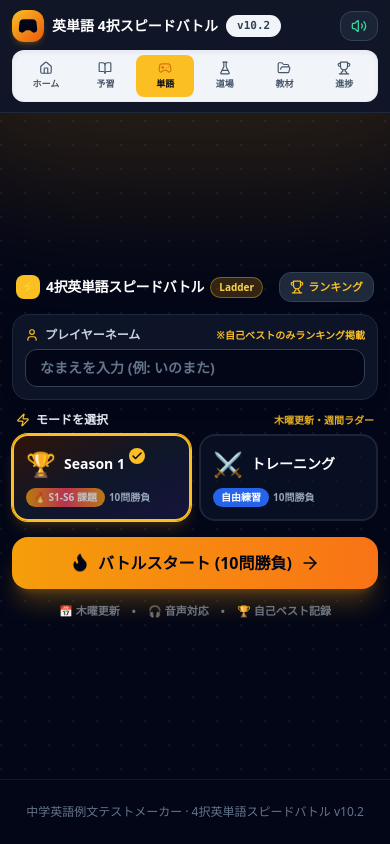
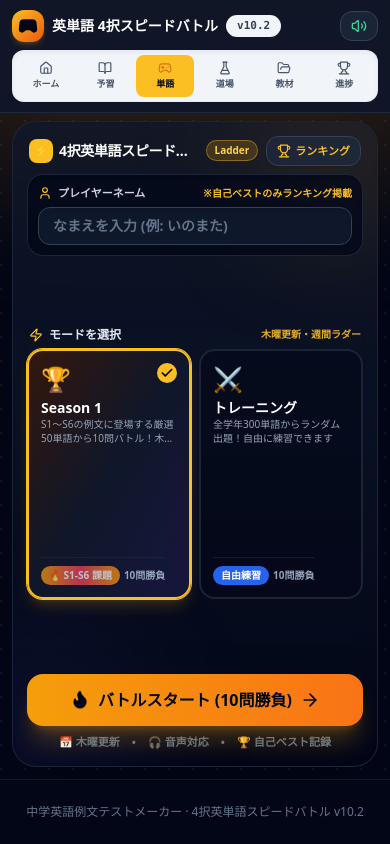
Before and after one commit to yosukeino/sturdy-disco, a Next.js app: page /words in a window 390 px wide. Built offline with nearby package versions, Linux system fonts and the light colour scheme.

Commit message:
feat(words): make lobby card stretch to fit screen vertical height across mobile devices

```diff
--- a/app/words/page.tsx
+++ b/app/words/page.tsx
@@ -974,7 +974,7 @@ export default function WordsQuizPage() {
   const currentQ = questions[currentIdx];
 
   return (
-    <div className="min-h-screen bg-slate-950 text-slate-100 flex flex-col selection:bg-amber-500 selection:text-slate-950 relative overflow-x-hidden">
+    <div className="min-h-screen min-h-[100dvh] bg-slate-950 text-slate-100 flex flex-col selection:bg-amber-500 selection:text-slate-950 relative overflow-x-hidden">
       {/* 正解時の画面フラッシュエフェクト（快感・達成感を高める演出） */}
       {screenFlash && (
         <div
@@ -1070,26 +1070,34 @@ export default function WordsQuizPage() {
         </header>
       )}
 
-      {/* Main Container (バトル・カウントダウン・リザルト中は上部に固定し、ワンビュー最適化) */}
+      {/* Main Container */}
       <main
-        className={`relative z-10 mx-auto w-full max-w-xl px-3 sm:px-4 flex flex-col ${
-          phase === 'battle' || phase === 'countdown' || phase === 'result'
-            ? 'pt-2 sm:pt-4 pb-2 justify-start'
-            : 'py-3 sm:py-8 flex-1 justify-center max-w-4xl'
+        className={`relative z-10 mx-auto w-full px-3 sm:px-4 flex flex-col ${
+          phase === 'lobby'
+            ? 'pt-2 sm:pt-4 pb-3 sm:pb-6 flex-1 max-w-xl'
+            : phase === 'leaderboard'
+            ? 'py-4 sm:py-8 flex-1 max-w-4xl'
+            : 'pt-2 sm:pt-4 pb-2 justify-start max-w-xl'
         }`}
       >
         {/* =================================================================== */}
-        {/* PHASE 1: LOBBY (ロビー・プレイヤー名入力・シーズン選択) */}
+        {/* PHASE 1: LOBBY (ロビー・プレイヤー名入力・シーズン選択・画面縦幅適応型) */}
         {/* =================================================================== */}
         {phase === 'lobby' && (
-          <div className="space-y-3 sm:space-y-4">
+          <div className="flex-1 flex flex-col justify-between gap-3 sm:gap-4 rounded-3xl border border-slate-800/90 bg-gradient-to-b from-slate-900/80 via-slate-900/60 to-slate-950/90 backdrop-blur-md p-3.5 sm:p-5 shadow-2xl relative overflow-hidden">
+            {/* Ambient Lighting */}
+            <div className="pointer-events-none absolute -right-16 -top-16 h-48 w-48 rounded-full bg-amber-500/10 blur-3xl" />
+            <div className="pointer-events-none absolute -left-16 -bottom-16 h-48 w-48 rounded-full bg-indigo-500/10 blur-3xl" />
+
+            {/* TOP BLOCK: ヘッダー ＆ プレイヤーネーム入力 */}
+            <div className="space-y-2 sm:space-y-2.5 shrink-0 relative z-10">
               {/* Compact Header Row */}
-            <div className="flex items-center justify-between gap-2 px-1">
+              <div className="flex items-center justify-between gap-2 px-0.5">
                 <div className="flex items-center gap-1.5 min-w-0">
-                <span className="flex h-6 w-6 items-center justify-center rounded-lg bg-amber-400 text-slate-950 font-black text-xs shrink-0">
+                  <span className="flex h-6 w-6 items-center justify-center rounded-lg bg-amber-400 text-slate-950 font-black text-xs shrink-0 shadow-sm">
                     ⚡
                   </span>
-                <h2 className="text-sm sm:text-xl font-black text-white tracking-tight truncate">
+                  <h2 className="text-sm sm:text-base font-black text-white tracking-tight truncate">
                     4択英単語スピードバトル
                   </h2>
                   <span className="rounded-full bg-amber-500/20 border border-amber-400/40 px-2 py-0.5 text-[10px] font-black text-amber-300 shrink-0">
@@ -1103,19 +1111,19 @@ export default function WordsQuizPage() {
                     setPhase('leaderboard');
                     playSound('click');
                   }}
-                className="flex items-center gap-1 rounded-xl bg-slate-800 hover:bg-slate-700 border border-slate-700 px-2.5 py-1.5 text-xs font-bold text-amber-400 hover:text-amber-300 transition-colors shrink-0"
+                  className="flex items-center gap-1 rounded-xl bg-slate-800/90 hover:bg-slate-700 border border-slate-700 px-2.5 py-1.5 text-xs font-bold text-amber-400 hover:text-amber-300 transition-colors shrink-0 shadow-sm active:scale-95"
                 >
                   <Trophy className="h-3.5 w-3.5" />
                   <span className="text-[11px] font-black">ランキング</span>
                 </button>
               </div>
 
-            {/* Input Card: プレイヤーネーム (超シンプル) */}
-            <div className="rounded-2xl border border-slate-800 bg-slate-900/90 p-3 sm:p-3.5 shadow-lg space-y-1.5">
+              {/* Input Card: プレイヤーネーム */}
+              <div className="rounded-2xl border border-slate-800/90 bg-slate-950/70 p-2.5 sm:p-3 shadow-inner space-y-1.5">
                 <div className="flex items-center justify-between text-xs font-bold text-slate-300">
                   <span className="flex items-center gap-1.5 text-slate-300">
                     <User className="h-3.5 w-3.5 text-amber-400" />
-                  <span>プレイヤーネーム</span>
+                    <span className="text-[11px] sm:text-xs">プレイヤーネーム</span>
                   </span>
                   <span className="text-[10px] text-amber-400 font-bold">
                     ※自己ベストのみランキング掲載
@@ -1129,14 +1137,15 @@ export default function WordsQuizPage() {
                     value={playerName}
                     onChange={(e) => setPlayerName(e.target.value)}
                     placeholder="なまえを入力 (例: いのまた)"
-                  className="w-full rounded-xl bg-slate-950 border border-slate-700 px-3.5 py-2 text-sm sm:text-base font-bold text-white placeholder-slate-500 focus:outline-none focus:border-amber-400 focus:ring-1 focus:ring-amber-400 transition-all"
+                    className="w-full rounded-xl bg-slate-900 border border-slate-700 px-3.5 py-2 sm:py-2.5 text-sm sm:text-base font-bold text-white placeholder-slate-500 focus:outline-none focus:border-amber-400 focus:ring-1 focus:ring-amber-400 transition-all shadow-inner"
                   />
                 </div>
               </div>
-
-            {/* Course / Season Selection (Season 1 vs Training) */}
-            <div className="space-y-1.5">
-              <div className="flex items-center justify-between px-1">
+            </div>
+
+            {/* MIDDLE BLOCK: モード選択（縦幅に合わせて柔軟に伸長・吸い付くUI） */}
+            <div className="flex-1 flex flex-col justify-center space-y-1.5 min-h-0 py-1 sm:py-2 relative z-10">
+              <div className="flex items-center justify-between px-0.5 shrink-0">
                 <h3 className="text-xs sm:text-sm font-black text-slate-200 flex items-center gap-1.5">
                   <Zap className="h-3.5 w-3.5 text-amber-400" />
                   <span>モードを選択</span>
@@ -1144,7 +1153,7 @@ export default function WordsQuizPage() {
                 <span className="text-[10px] text-amber-400/90 font-bold">木曜更新・週間ラダー</span>
               </div>
 
-              <div className="grid grid-cols-2 gap-2 sm:gap-3">
+              <div className="grid grid-cols-2 gap-2 sm:gap-3 flex-1 min-h-[140px] max-h-[250px] sm:max-h-[280px]">
                 {COURSES.map((course) => {
                   const isSelected = selectedCourse === course.id;
                   return (
@@ -1155,36 +1164,36 @@ export default function WordsQuizPage() {
                         setSelectedCourse(course.id);
                         playSound('click');
                       }}
-                      className={`text-left rounded-2xl p-3 sm:p-4 border-2 transition-all relative flex flex-col justify-between ${
+                      className={`text-left rounded-2xl p-3 sm:p-4 border-2 transition-all relative flex flex-col justify-between h-full ${
                         isSelected
                           ? 'border-amber-400 bg-gradient-to-br from-amber-950/70 via-slate-900 to-indigo-950/70 shadow-lg shadow-amber-500/20 ring-1 ring-amber-400'
-                          : 'border-slate-800/90 bg-slate-900/60 hover:border-slate-700 hover:bg-slate-900'
-                      }`}
-                    >
-                      <div className="flex items-start justify-between gap-1 mb-1">
-                        <div className="flex items-center gap-2 min-w-0">
-                          <span className="text-2xl shrink-0">{course.icon}</span>
+                          : 'border-slate-800/90 bg-slate-950/50 hover:border-slate-700 hover:bg-slate-900/60'
+                      }`}
+                    >
+                      <div className="space-y-1">
+                        <div className="flex items-start justify-between gap-1">
+                          <span className="text-2xl sm:text-3xl shrink-0">{course.icon}</span>
+                          {isSelected && (
+                            <div className="flex h-5 w-5 shrink-0 items-center justify-center rounded-full bg-amber-400 text-slate-950 shadow-sm">
+                              <Check className="h-3.5 w-3.5 stroke-[3]" />
+                            </div>
+                          )}
+                        </div>
                         <div>
                           <span className="font-black text-sm sm:text-base text-white block leading-tight">
                             {course.name}
                           </span>
-                            <span className="text-[10px] text-slate-400 font-medium hidden sm:block">
+                          <span className="text-[10px] sm:text-[11px] text-slate-400 font-medium line-clamp-2 mt-0.5 leading-snug">
                             {course.description}
                           </span>
                         </div>
                       </div>
-                        {isSelected && (
-                          <div className="flex h-4 w-4 shrink-0 items-center justify-center rounded-full bg-amber-400 text-slate-950">
-                            <Check className="h-3 w-3 stroke-[3]" />
-                          </div>
-                        )}
-                      </div>
-
-                      <div className="flex items-center justify-between gap-1 mt-1">
-                        <span className={`text-[10px] px-2 py-0.5 rounded-full ${course.badgeStyle}`}>
+
+                      <div className="flex items-center justify-between gap-1 pt-2 border-t border-slate-800/60">
+                        <span className={`text-[10px] px-2 py-0.5 rounded-full font-bold ${course.badgeStyle}`}>
                           {course.badge}
                         </span>
-                        <span className="text-[10px] text-slate-400 font-bold">
+                        <span className="text-[10px] text-slate-400 font-bold shrink-0">
                           10問勝負
                         </span>
                       </div>
@@ -1194,8 +1203,8 @@ export default function WordsQuizPage() {
               </div>
             </div>
 
-            {/* Big Start Button */}
-            <div className="pt-1">
+            {/* BOTTOM BLOCK: バトルスタートボタン ＆ ガイド */}
+            <div className="space-y-2 shrink-0 pt-1 relative z-10">
               <button
                 type="button"
                 onClick={handleStartGame}
@@ -1207,15 +1216,15 @@ export default function WordsQuizPage() {
                   <ArrowRight className="h-5 w-5 group-hover:translate-x-1 transition-transform" />
                 </div>
               </button>
-            </div>
 
               {/* Bottom Info Tips */}
-            <div className="flex items-center justify-center gap-3 text-[11px] text-slate-500 font-bold pt-0.5">
+              <div className="flex items-center justify-center gap-3 text-[11px] text-slate-500 font-bold pb-0.5">
                 <span>📅 木曜更新</span>
                 <span>•</span>
                 <span>🎧 音声対応</span>
                 <span>•</span>
                 <span>🏆 自己ベスト記録</span>
+              </div>
             </div>
           </div>
         )}
```
Lines whose indentation alone changed are shown as unchanged.
